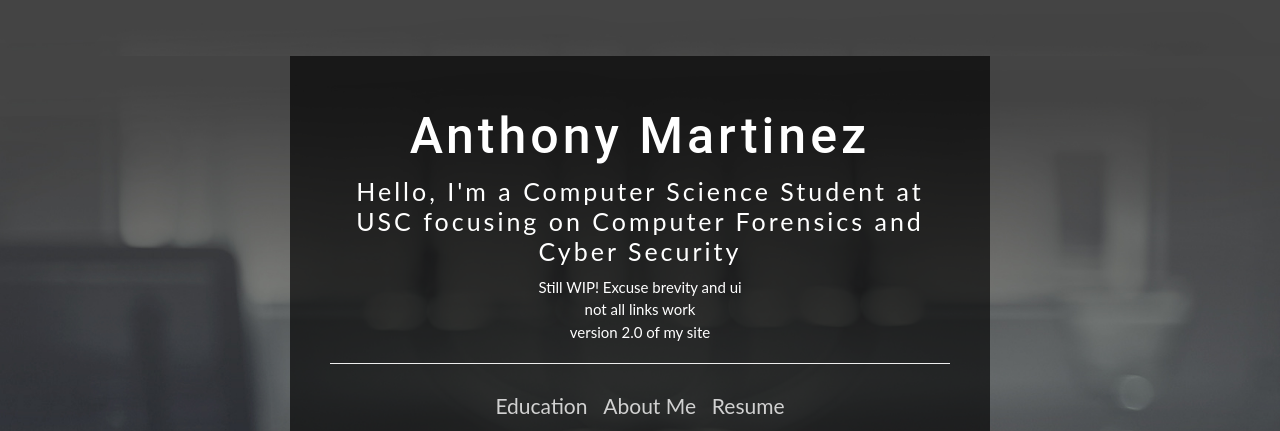
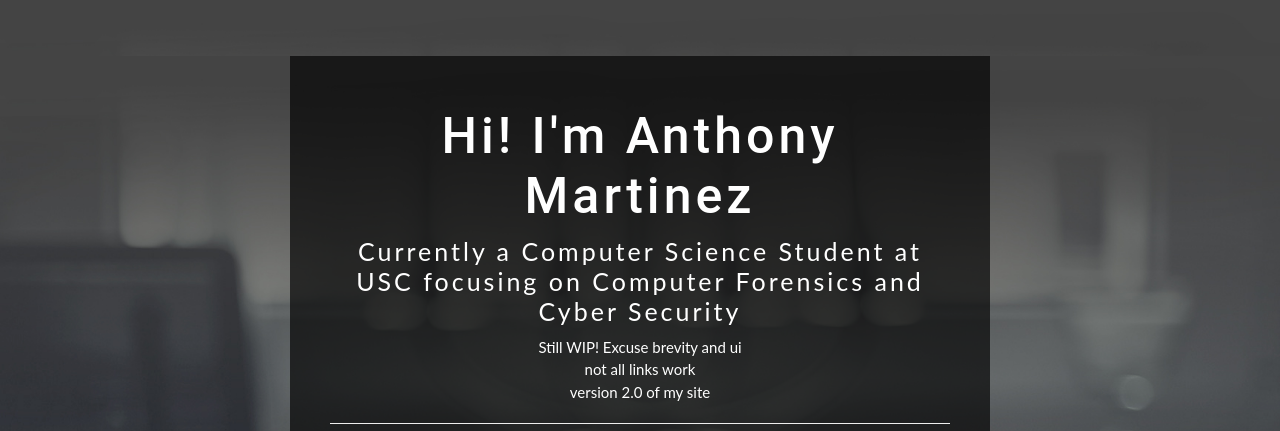
Before and after one commit to anthonybm/tonythetiger06.github.io, a plain HTML site: page index.html in a window 1280 px wide. Shown: the top 431 px of the page. Drawn offline with nearby package versions, Linux system fonts and the light colour scheme.

Commit message:
edited message intro

```diff
--- a/index.html
+++ b/index.html
@@ -64,8 +64,8 @@
                     <div>
                         <!-- <img src="profile.jpg" alt="" class="box-img"> -->
                         <!-- Title & Description -->
-                        <h1>Anthony Martinez</h1>
-                        <h5>Hello, I'm a Computer Science Student at USC focusing on Computer Forensics and Cyber Security</h5>
+                        <h1>Hi! I'm Anthony Martinez</h1>
+                        <h5>Currently a Computer Science Student at USC focusing on Computer Forensics and Cyber Security</h5>
 
                         <p>
                             Still WIP! Excuse brevity and ui <br>
```
